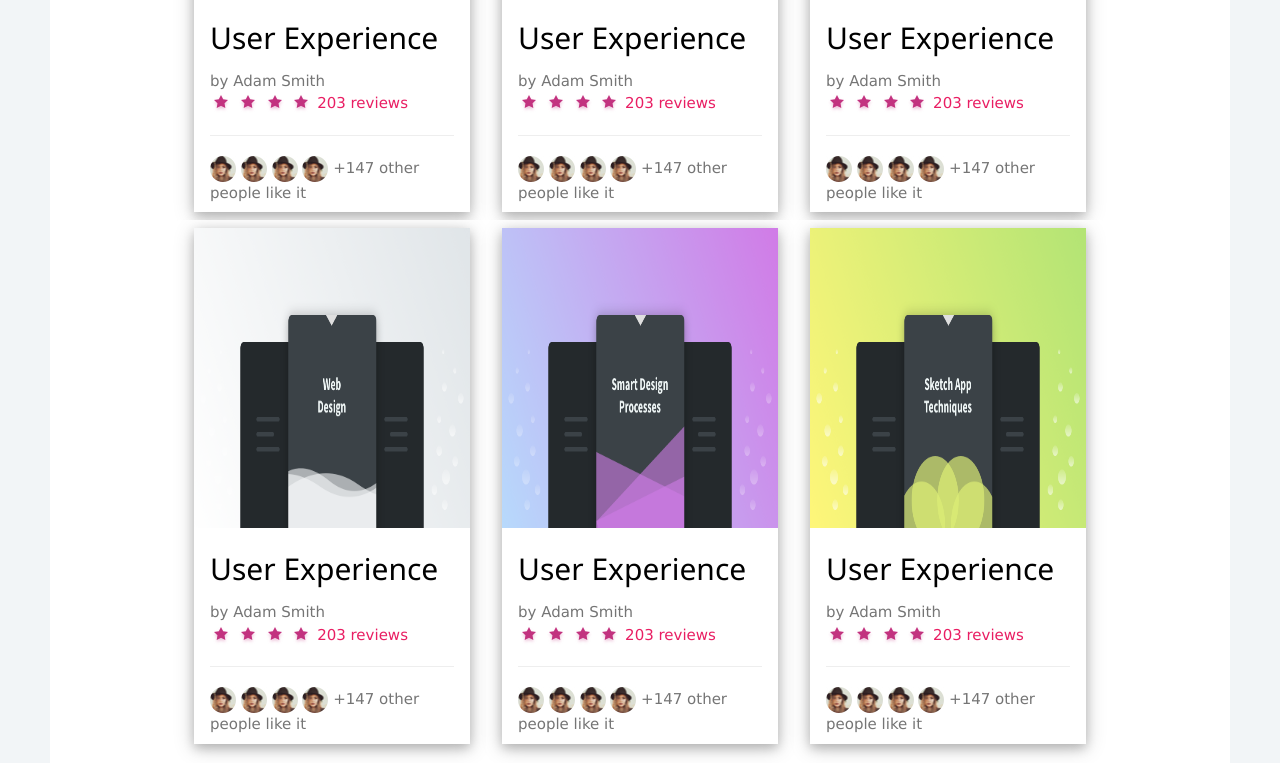
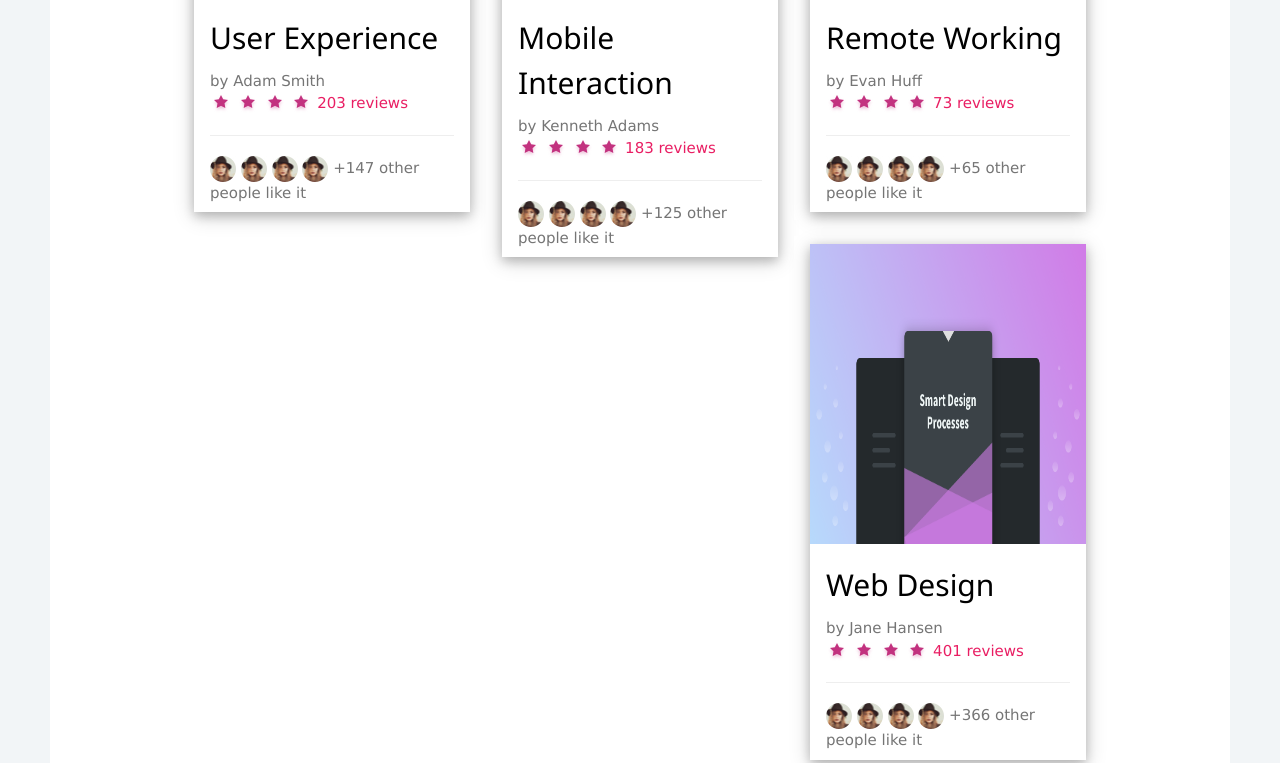
Before and after one commit to JamesOkunlade/ljblunts.github.io, a plain HTML site: page index.html in a window 1280 px wide. Shown: the part 923-1686 px from the top of the page. Drawn offline with Linux system fonts and the light colour scheme.

Commit message:
Recent changes

```diff
--- a/index.html
+++ b/index.html
@@ -35,7 +35,7 @@
           <a href="#" class="w3-bar-item">Illustrator</a>
       </div>
       <div class="w3-row">
-        <div class="w3-col l4 m6 s12 w3-white  w3-padding w3-mobile">
+        <div class="w3-col l4 m6 s12 w3-white  w3-padding w3-margin-bottom w3-mobile">
           <div class="w3-card-4">
             <img src="image/cover1.png" alt="cover" class="cover" style="width: 100%; height: 300px;"/>
             <div class="w3-padding">
@@ -56,108 +56,108 @@
           </div>
           </div>
         </div>
-        <div class="w3-col l4 m6 s12 w3-white  w3-padding w3-mobile">
+        <div class="w3-col l4 m6 s12 w3-white  w3-padding w3-margin-bottom w3-mobile">
           <div class="w3-card-4">
-            <img src="image/cover2.png" alt="cover" class="cover" style="width: 100%; height: 300px;"/>
+            <img src="image/cover3.png" alt="cover" class="cover" style="width: 100%; height: 300px;"/>
             <div class="w3-padding">
-            <h2>User Experience</h2>
-            <p class="w3-text-gray">by Adam Smith</p>
+            <h2>Mobile Interaction</h2>
+            <p class="w3-text-gray">by Kenneth Adams</p>
             <img src="image/star.png" alt="cover" class=""/>
             <img src="image/star.png" alt="cover" class=""/>
             <img src="image/star.png" alt="cover" class=""/>
             <img src="image/star.png" alt="cover" class=""/>
-            <span class="w3-text-pink">203 reviews</span>
+            <span class="w3-text-pink">183 reviews</span>
 
             <hr/>
             <img src="image/avatar.jpg" alt="cover" class="thumbnail"/>
             <img src="image/avatar.jpg" alt="cover" class="thumbnail"/>
             <img src="image/avatar.jpg" alt="cover" class="thumbnail"/>
             <img src="image/avatar.jpg" alt="cover" class="thumbnail"/>
-            <span class="w3-text-gray">+147 other people like it</span>
+            <span class="w3-text-gray">+125 other people like it</span>
           </div>
           </div>
         </div>
-        <div class="w3-col l4 m6 s12 w3-white  w3-padding w3-mobile">
+        <div class="w3-col l4 m6 s12 w3-white  w3-padding w3-margin-bottom w3-mobile">
           <div class="w3-card-4">
-            <img src="image/cover3.png" alt="cover" class="cover" style="width: 100%; height: 300px;"/>
+            <img src="image/cover4.png" alt="cover" class="cover" style="width: 100%; height: 300px;"/>
             <div class="w3-padding">
-            <h2>User Experience</h2>
-            <p class="w3-text-gray">by Adam Smith</p>
+            <h2>Remote Working</h2>
+            <p class="w3-text-gray">by Evan Huff</p>
             <img src="image/star.png" alt="cover" class=""/>
             <img src="image/star.png" alt="cover" class=""/>
             <img src="image/star.png" alt="cover" class=""/>
             <img src="image/star.png" alt="cover" class=""/>
-            <span class="w3-text-pink">203 reviews</span>
+            <span class="w3-text-pink">73 reviews</span>
 
             <hr/>
             <img src="image/avatar.jpg" alt="cover" class="thumbnail"/>
             <img src="image/avatar.jpg" alt="cover" class="thumbnail"/>
             <img src="image/avatar.jpg" alt="cover" class="thumbnail"/>
             <img src="image/avatar.jpg" alt="cover" class="thumbnail"/>
-            <span class="w3-text-gray">+147 other people like it</span>
+            <span class="w3-text-gray">+65 other people like it</span>
           </div>
           </div>
         </div>
-        <div class="w3-col l4 m6 s12 w3-white  w3-padding w3-mobile">
+        <div class="w3-col l4 m6 s12 w3-white  w3-padding w3-margin-bottom w3-mobile">
           <div class="w3-card-4">
-            <img src="image/cover4.png" alt="cover" class="cover" style="width: 100%; height: 300px;"/>
+            <img src="image/cover5.png" alt="cover" class="cover" style="width: 100%; height: 300px;"/>
             <div class="w3-padding">
-            <h2>User Experience</h2>
-            <p class="w3-text-gray">by Adam Smith</p>
+            <h2>Web Design</h2>
+            <p class="w3-text-gray">by Jane Hansen</p>
             <img src="image/star.png" alt="cover" class=""/>
             <img src="image/star.png" alt="cover" class=""/>
             <img src="image/star.png" alt="cover" class=""/>
             <img src="image/star.png" alt="cover" class=""/>
-            <span class="w3-text-pink">203 reviews</span>
+            <span class="w3-text-pink">401 reviews</span>
 
             <hr/>
             <img src="image/avatar.jpg" alt="cover" class="thumbnail"/>
             <img src="image/avatar.jpg" alt="cover" class="thumbnail"/>
             <img src="image/avatar.jpg" alt="cover" class="thumbnail"/>
             <img src="image/avatar.jpg" alt="cover" class="thumbnail"/>
-            <span class="w3-text-gray">+147 other people like it</span>
+            <span class="w3-text-gray">+366 other people like it</span>
           </div>
           </div>
         </div>
-        <div class="w3-col l4 m6 s12 w3-white  w3-padding w3-mobile">
+        <div class="w3-col l4 m6 s12 w3-white  w3-padding w3-margin-bottom w3-mobile">
           <div class="w3-card-4">
-            <img src="image/cover5.png" alt="cover" class="cover" style="width: 100%; height: 300px;"/>
+            <img src="image/cover6.png" alt="cover" class="cover" style="width: 100%; height: 300px;"/>
             <div class="w3-padding">
-            <h2>User Experience</h2>
-            <p class="w3-text-gray">by Adam Smith</p>
+            <h2>Smart Design Processes</h2>
+            <p class="w3-text-gray">by David Rodgers</p>
             <img src="image/star.png" alt="cover" class=""/>
             <img src="image/star.png" alt="cover" class=""/>
             <img src="image/star.png" alt="cover" class=""/>
             <img src="image/star.png" alt="cover" class=""/>
-            <span class="w3-text-pink">203 reviews</span>
+            <span class="w3-text-pink">43 reviews</span>
 
             <hr/>
             <img src="image/avatar.jpg" alt="cover" class="thumbnail"/>
             <img src="image/avatar.jpg" alt="cover" class="thumbnail"/>
             <img src="image/avatar.jpg" alt="cover" class="thumbnail"/>
             <img src="image/avatar.jpg" alt="cover" class="thumbnail"/>
-            <span class="w3-text-gray">+147 other people like it</span>
+            <span class="w3-text-gray">+49 other people like it</span>
           </div>
           </div>
         </div>
-        <div class="w3-col l4 m6 s12 w3-white  w3-padding w3-mobile">
+        <div class="w3-col l4 m6 s12 w3-white  w3-padding w3-margin-bottom w3-mobile">
           <div class="w3-card-4">
-            <img src="image/cover6.png" alt="cover" class="cover" style="width: 100%; height: 300px;"/>
+            <img src="image/cover2.png" alt="cover" class="cover" style="width: 100%; height: 300px;"/>
             <div class="w3-padding">
-            <h2>User Experience</h2>
-            <p class="w3-text-gray">by Adam Smith</p>
+            <h2>Sketch App Techniques</h2>
+            <p class="w3-text-gray">by Trevor Ball</p>
             <img src="image/star.png" alt="cover" class=""/>
             <img src="image/star.png" alt="cover" class=""/>
             <img src="image/star.png" alt="cover" class=""/>
             <img src="image/star.png" alt="cover" class=""/>
-            <span class="w3-text-pink">203 reviews</span>
+            <span class="w3-text-pink">16 reviews</span>
 
             <hr/>
             <img src="image/avatar.jpg" alt="cover" class="thumbnail"/>
             <img src="image/avatar.jpg" alt="cover" class="thumbnail"/>
             <img src="image/avatar.jpg" alt="cover" class="thumbnail"/>
             <img src="image/avatar.jpg" alt="cover" class="thumbnail"/>
-            <span class="w3-text-gray">+147 other people like it</span>
+            <span class="w3-text-gray">+5 other people like it</span>
           </div>
           </div>
         </div>
```
